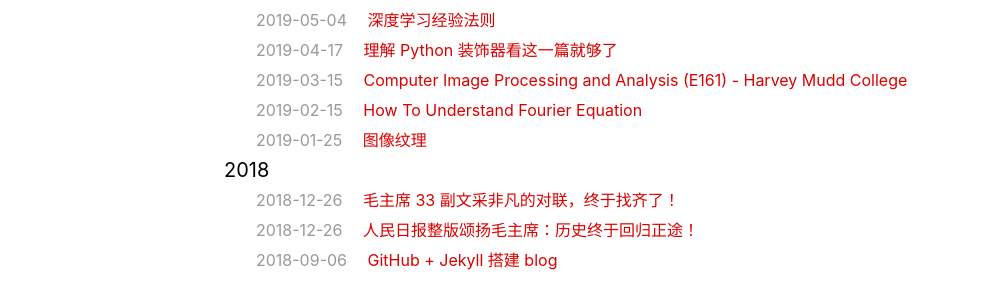
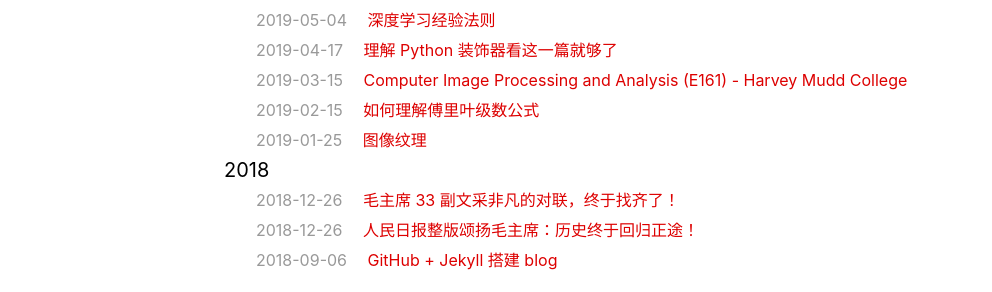
Before and after one commit to Quebradawill/quebrada.github.io, a Jekyll site: the page built from index.html, in a window 1280 px wide. Shown: the part 1514-1806 px from the top of the page, without its empty margins (16-1008 px from the left). Built offline with Jekyll 4.4.1, drawn with Linux system fonts in a browser that asks for light colours.

Commit message:
Update 2019-02-15-how-to-understand-fourier-equation.md

```diff
--- a/_posts/2019-02-15-how-to-understand-fourier-equation.md
+++ b/_posts/2019-02-15-how-to-understand-fourier-equation.md
@@ -1,4 +1,16 @@
-#### 1. 对周期函数进行分解的猜想
+---
+layout: post
+title: 如何理解傅里叶级数公式
+date: 2019-02-15
+categories: Ma-Student
+tags: Fourier
+status: publish
+type: post
+published: true
+author: Quebradawill
+---
+
+### 1. 对周期函数进行分解的猜想
 
 拉格朗日等数学家发现某些周期函数可以由**三角函数的和**来表示，比如下图中，黑色的斜线就是周期为 $2\pi$ 的函数，而红色的曲线是三角函数之和，可以看出两者确实近似：
 
@@ -6,15 +18,15 @@
 
 而另外一位数学家*让·巴普蒂斯·约瑟夫·傅立叶男爵*（1768 －1830）猜测任意周期函数都可以写成三角函数之和。
 
-#### 2. 分解的思路
+### 2. 分解的思路
 
 假设 $f(x)$ 是周期为 $T$ 的函数，傅立叶男爵会怎么构造三角函数的和，使之等于 $f(x)$？
 
-##### 2.1 常数项
+#### 2.1 常数项
 
 对于 $y=C, C \in \Bbb{R}$ 这样的常数函数，根据周期函数的定义，常数函数是周期函数，周期为任意实数。所以，分解里面得有一个**常数项**。
 
-##### 2.2 通过 $\sin (x), \cos (x)$ 进行分解
+#### 2.2 通过 $\sin (x), \cos (x)$ 进行分解
 
 首先，$\sin(x), \cos(x)$ 是周期函数，进行合理的加减组合，结果可以是周期函数。其次，它们的微分和积分都很简单。然后，$\sin(x)$ 是奇函数，即：$ -\sin(x) = \sin(-x)$
 
@@ -29,7 +41,7 @@ $$
 f(x) = \frac{f(x) + f(-x)}{2} + \frac{f(x) - f(-x)}{2} = f_{\rm{even}} + f_{\rm{odd}}
 $$
 
-##### 2.3 保证组合出来周期为 $T$
+#### 2.3 保证组合出来周期为 $T$
 
 之前说了，$f(x)$ 是周期为 $T$ 的函数，我们怎么保证组合出来的函数周期依然为 $T$ 呢？
 
@@ -55,11 +67,11 @@ $$
 $$
 这些函数的周期都为 $T$。将这些函数进行加减，就保证了得到的函数的周期也为 $T$。
 
-##### 2.4 调整振幅
+#### 2.4 调整振幅
 
 现在我们有一堆周期为 $2\pi$ 的函数了，比如说 $\sin(x),\sin(2x),\sin(3x),\sin(4x),\sin(5x)$，通过调整振幅可以让它们慢慢接近目标函数。
 
-##### 2.5 小结
+#### 2.5 小结
 
 综上，构造出来的三角函数之和大概类似下面的样子：
 $$
@@ -74,9 +86,9 @@ $$
 
 之前的分析还比较简单，后面开始有点难度了。即怎么确定这三个系数：$C, a_n, b_n$
 
-#### 3. $ \sin(x)$ 的另外一种表示方法
+### 3. $ \sin(x)$ 的另外一种表示方法
 
-##### 3.1 $e^{i \omega t}$
+#### 3.1 $e^{i \omega t}$
 
 看到复数也不要怕，根据之前的文章[如何通俗易懂地解释欧拉公式](https://www.matongxue.com/madocs/8.html)，看到类似于 $e^{i\theta}$ 这种就应该想到复平面上的一个夹角为 $\theta$ 的向量：
 
@@ -89,7 +101,7 @@ $$
 
 随着时间 $t$ 的流逝，从 $0$ 开始增长，这个向量就会旋转起来，$2\pi$ 秒会旋转一圈，也就是 $T=2\pi$
 
-##### 3.2 通过 $ e^{i \omega t}$ 表示 $\sin (x)$
+#### 3.2 通过 $ e^{i \omega t}$ 表示 $\sin (x)$
 
 根据欧拉公式，有：
 $$
@@ -113,9 +125,9 @@ $$
 
 > 即两种角度（频域和时域）分别来看 $\sin (x) $ 和 $\cos (x) $
 
-#### 4. 通过频域来求系数
+### 4. 通过频域来求系数
 
-##### 4.1 函数是线性组合
+#### 4.1 函数是线性组合
 
 假设有这么个函数：
 $$
@@ -154,7 +166,7 @@ $$
 $$
 即 $g(t)$ 是基 $ \sin(t),\sin(2t)$ 的线性组合。那么 $ \sin(t),\sin(2t)$ 的系数，实际上是 $g(t)$ 在基 $ \sin(t),\sin(2t)$ 下的坐标了。
 
-##### 4.2 如何求正交基的坐标
+#### 4.2 如何求正交基的坐标
 
 假设：$\vec{w_{}}=2\vec{u_{}}+3\vec{v_{}}$，其中 $\vec{u_{}}=\begin{pmatrix}1\\1\end{pmatrix},\vec{v_{}}=\begin{pmatrix}-1\\1\end{pmatrix}$
 
@@ -165,7 +177,7 @@ $$
 \frac{\vec{w_{}}\cdot \vec{u_{}}}{\vec{u_{}}\cdot \vec{u_{}}}=\frac{(1,5)\cdot(-1,1)}{(-1,1)\cdot(-1,1)}=2
 $$
 
-##### 4.3 如何求 $\sin(nt)$ 基下的坐标
+#### 4.3 如何求 $\sin(nt)$ 基下的坐标
 
 在这里抛出一个结论（可以参考[无限维的希尔伯特空间](https://ccjou.wordpress.com/2009/08/18/%E5%BE%9E%E5%B9%BE%E4%BD%95%E5%90%91%E9%87%8F%E7%A9%BA%E9%96%93%E5%88%B0%E5%87%BD%E6%95%B8%E7%A9%BA%E9%96%93/)），函数向量的点积是这么定义的：
 $$
@@ -186,7 +198,7 @@ $$
 \frac{\vec{g_{}}\cdot \vec{\sin(t)}}{\vec{\sin(t)}\cdot \vec{\sin(t)}}=\frac{\int_{0}^{2\pi}g(x)\sin(x)dx}{\int_{0}^{2\pi}\sin^2(x)dx}=1
 $$
 
-##### 4.4 更一般的
+#### 4.4 更一般的
 
 对于我们之前的假设，其中 $f(x)$ 周期为 $T$：
 $$
```
